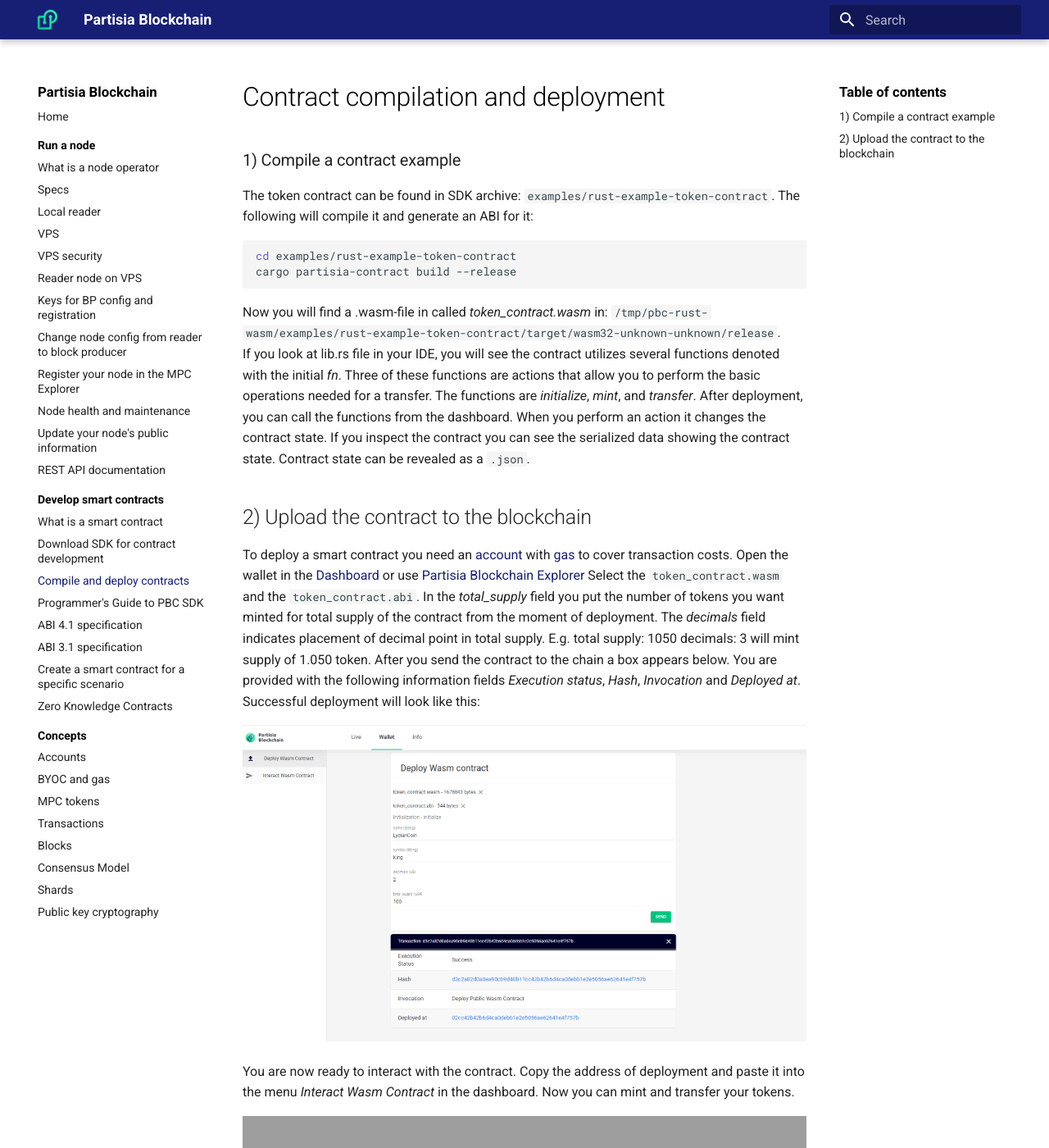
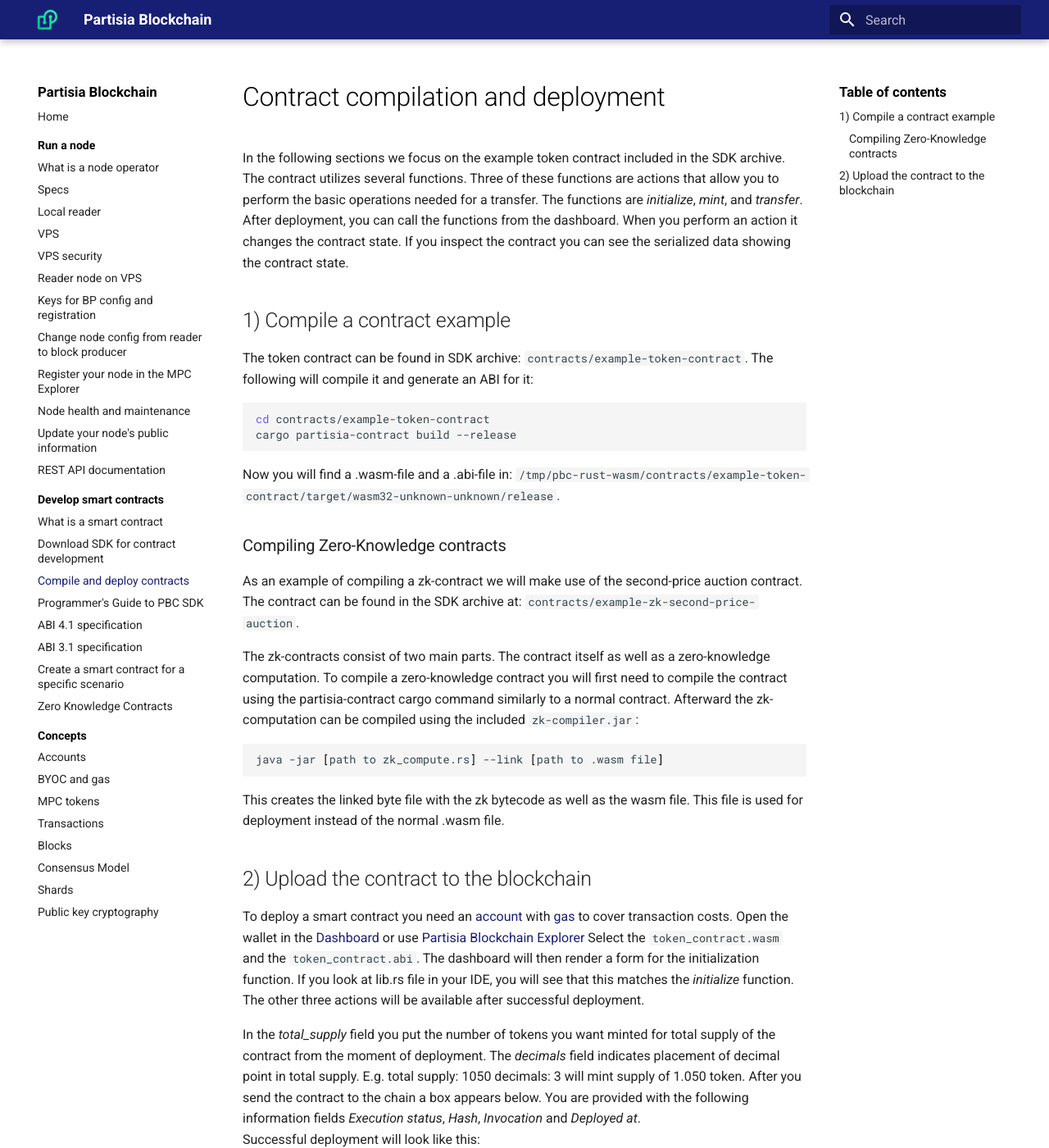
Before and after one commit to 0xSero/partisia-docs, an MkDocs documentation site: the page built from docs/compile-sdk.md, in a window 1280 px wide and 1400 px high. Shown: the whole window at 82% size. Built offline with MkDocs 1.6.1 and Material for MkDocs 9.7.7, drawn with Linux system fonts in a browser that asks for light colours; a script that is not in the unit is left out; grey boxes are pictures that could not be loaded.

Commit message:
Added more documentation for deploying zk contracts, and fixed some errors.

`````diff
--- a/docs/compile-sdk.md
+++ b/docs/compile-sdk.md
@@ -1,22 +1,58 @@
 # Contract compilation and deployment
 
+In the following sections we focus on the example token contract included in the SDK archive.
+The contract utilizes several functions. Three of these functions are actions that allow you to
+perform the basic operations needed for a transfer. The functions are *initialize*, *mint*, and *transfer*.
+After deployment, you can call the functions from the dashboard. When you perform an action it
+changes the contract state. If you inspect the contract you can see the serialized data showing
+the contract state.
 
-### 1) Compile a contract example
+## 1) Compile a contract example
 
-The token contract can be found in SDK archive: `examples/rust-example-token-contract`.
+The token contract can be found in SDK archive: `contracts/example-token-contract`.
 The following will compile it and generate an ABI for it:
 
 ```` bash
-cd examples/rust-example-token-contract
+cd contracts/example-token-contract
 cargo partisia-contract build --release
 ````
 
-Now you will find a .wasm-file in called *token_contract.wasm* in: `/tmp/pbc-rust-wasm/examples/rust-example-token-contract/target/wasm32-unknown-unknown/release`.
-If you look at lib.rs file in your IDE, you will see the contract utilizes several functions denoted with the initial *fn*. Three of these functions are actions that allow you to perform the basic operations needed for a transfer. The functions are *initialize*, *mint*, and *transfer*. After deployment, you can call the functions from the dashboard. When you perform an action it changes the contract state. If you inspect the contract you can see the serialized data showing the contract state. Contract state can be revealed as a `.json`.
+Now you will find a .wasm-file and a .abi-file in:
+`/tmp/pbc-rust-wasm/contracts/example-token-contract/target/wasm32-unknown-unknown/release`.
+
+### Compiling Zero-Knowledge contracts
+
+As an example of compiling a zk-contract we will make use of the second-price auction contract. The
+contract can be found in the SDK archive at: `contracts/example-zk-second-price-auction`.
+
+The zk-contracts consist of two main parts. The contract itself as well as a zero-knowledge computation.
+To compile a zero-knowledge contract you will first need to compile the contract using the partisia-contract
+cargo command similarly to a normal contract. Afterward the zk-computation can be compiled using the included `zk-compiler.jar`:
+
+```bash
+java -jar [path to zk_compute.rs] --link [path to .wasm file]
+```
+
+This creates the linked byte file with the zk bytecode as well as the wasm file. This file is used for deployment
+instead of the normal .wasm file.
 
 ## 2) Upload the contract to the blockchain
 
-To deploy a smart contract you need an [account](accounts.md) with [gas](byoc.md) to cover transaction costs. Open the wallet in the [Dashboard](https://dashboard.partisiablockchain.com/wallet/upload_wasm) or use [Partisia Blockchain Explorer](https://mpcexplorer.com/deploy-contract) Select the `token_contract.wasm` and the `token_contract.abi`. In the *total_supply* field you put the number of tokens you want minted for total supply of the contract from the moment of deployment. The *decimals* field indicates placement of decimal point in total supply. E.g. total supply: 1050 decimals: 3 will mint supply of 1.050 token. After you send the contract to the chain a box appears below. You are provided with the following information fields *Execution status*, *Hash*, *Invocation* and *Deployed at*.  Successful deployment will look like
+To deploy a smart contract you need an [account](accounts.md) with [gas](byoc.md) to cover transaction costs.
+Open the wallet in the [Dashboard](https://dashboard.partisiablockchain.com/wallet/upload_wasm)
+or use [Partisia Blockchain Explorer](https://mpcexplorer.com/deploy-contract)
+Select the `token_contract.wasm` and the `token_contract.abi`.
+The dashboard will then render a form for the initialization function. If you look at lib.rs file in your IDE,
+you will see that this matches the *initialize* function.
+The other three actions will be available after successful deployment.
+
+In the *total_supply* field you put the number of tokens you want minted for total supply of the contract
+from the moment of deployment.
+The *decimals* field indicates placement of decimal point in total supply.
+E.g. total supply: 1050 decimals: 3 will mint supply of 1.050 token. After you send the contract to
+the chain a box appears below. You are provided with the following information fields
+*Execution status*, *Hash*, *Invocation* and *Deployed at*.
+Successful deployment will look like
 this:
 
 ![deployment](deployment.png)
`````
Also changed, not shown: docs/download-sdk.md (+13 -6 lines).
